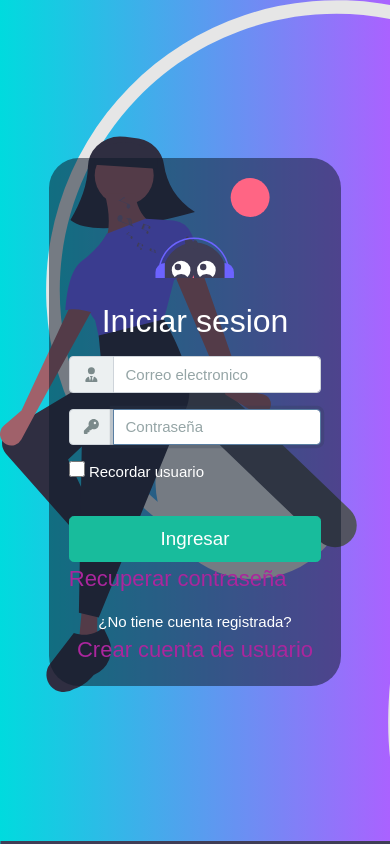
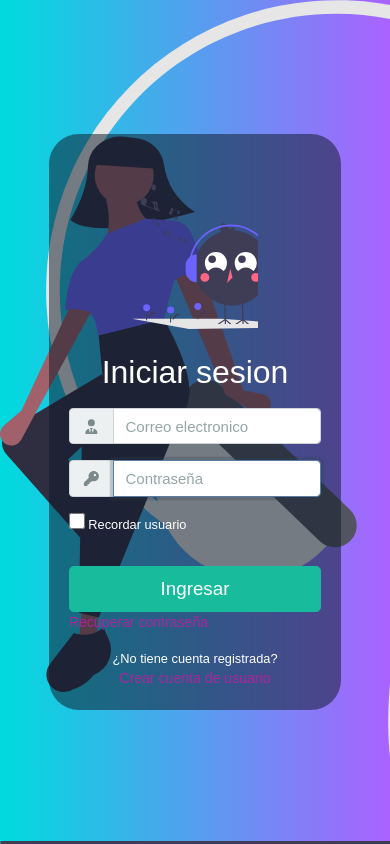
Before and after one commit to Oscarce10/login, a plain HTML site: page index.html in a window 390 px wide. Drawn offline with Linux system fonts and the light colour scheme.

Commit message:
Se arregla responsive general

```diff
--- a/css/styles.css
+++ b/css/styles.css
@@ -38,8 +38,8 @@ a:hover{
     background-image: url(../img/logo/undraw_happy_music_g6wc.svg);
     background-size: cover;
     margin: auto;
-    width: 60%;
-    height: 270px;
+    width: 50%;
+    height: 230px;
 }
 
 #checkbox-container, #recupera-password{
@@ -56,16 +56,14 @@ a:hover{
     clear: both;
 }
 
-
 @media (min-width: 576px) and (max-width: 767px) {
 
     .logo{
         background-image: url(../img/logo/undraw_happy_music_g6wc.svg);
         background-size: cover;
         margin: auto;
-        width: 70%;
-        height: 300px;
-
+        width: 50%;
+        height: 220px;
     }
 
 }
@@ -73,15 +71,18 @@ a:hover{
 @media (max-width: 575px) {
 
     .logo{
-        background-image: url(../img/logo/undraw_happy_music_g6wc.svg);
-        background-size: cover;
-        margin: auto;
-        width: 170px;
-        height: 100px;
+        height: 175px;
+    }
 
+    body{
+        font-size: 0.8em;
+    }
+    a{
+        font-size: 1.1em;
     }
 
 }
+
 
 /*
 @media (min-width: 768px) { ... }
@@ -89,6 +90,13 @@ a:hover{
 
 @media (min-width: 992px) { ... }
 
-
-@media (min-width: 1200px) { ... }
 */
+@media (min-width: 1200px) {
+    .logo{
+        background-image: url(../img/logo/undraw_happy_music_g6wc.svg);
+        background-size: cover;
+        margin: auto;
+        width: 50%;
+        height: 270px;
+    }
+ }
```
